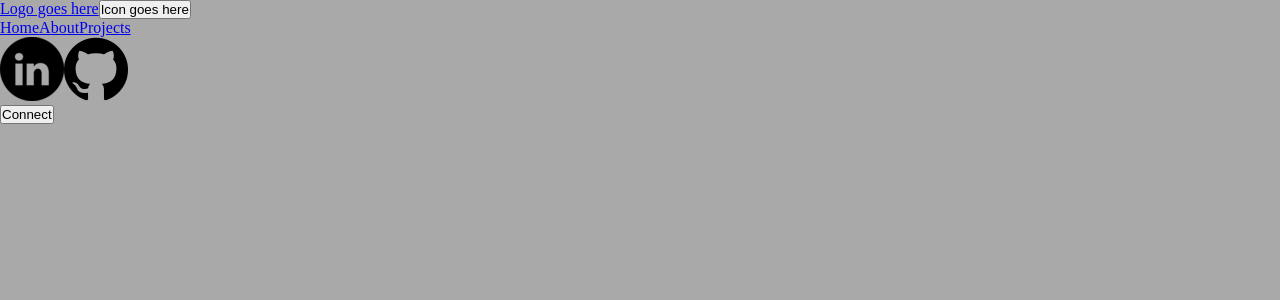
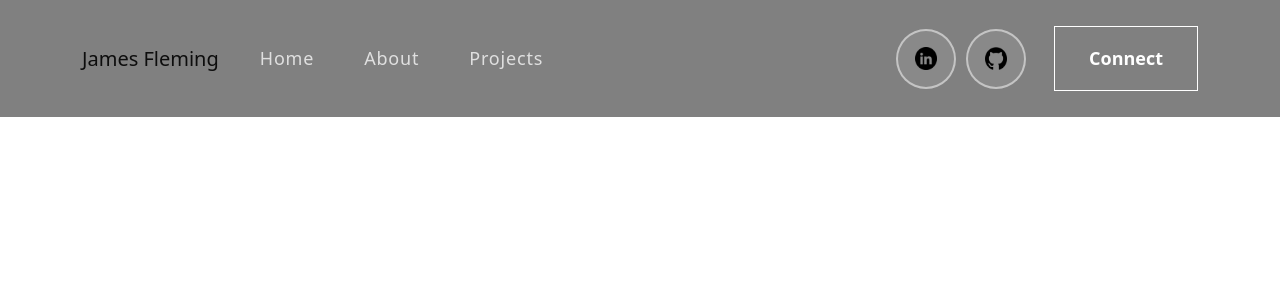
Before and after one commit to James-fleming394/professional-portfolio, a React (Create React App) app in the folder professional-portfolio/: page / in a window 1280 px wide. Shown: the top 300 px of the page. Built offline with nearby package versions, Linux system fonts and the light colour scheme.

Commit message:
Navbar complete

```diff
--- a/professional-portfolio/src/App.css
+++ b/professional-portfolio/src/App.css
@@ -16,3 +16,169 @@ body {
     background-color: darkgray;
     color: white;
 }
+
+/* NavBar CSS */
+
+nav.navbar {
+    background-color: grey;
+    padding: 18px 0;
+    position: fixed;
+    width: 100%;
+    top: 0;
+    z-index: 9999;
+    transition:  0.32s ease-in-out;
+}
+
+nav.navbar.userScroll {
+    padding: 0px 0;
+    background-color: #121212;
+}
+
+
+nav.navbar .navbar-nav .nav-link.navbar-link {
+    font-weight: 400;
+    color: #fff;
+    text-decoration: none;
+    letter-spacing: 0.8px;
+    padding: 0 25px;
+    font-size: 18px;
+    opacity: 0.75;
+}
+
+nav.navbar .navbar-nav a.nav-link.navbar-link:hover,
+nav.navbar .navbar-nav a.nav-link.navbar-link.active {
+    opacity: 1;
+}
+
+span.navbar-text {
+    display: flex;
+    align-items: center;
+}
+
+.social-icons {
+    display: inline-block;
+    margin-left: 14px;
+}
+
+.social-icons a {
+    width: 60px;
+    height: 60px;
+    background: rgba(217, 217, 217, 0.1);
+    display: inline-flex;
+    border-radius: 50%;
+    margin-right: 10px;
+    align-items: center;
+    justify-content: center;
+    line-height: 1;
+    border: 2px solid rgba(255, 255, 255, 0.5);
+}
+
+.social-icons a::before {
+    content: "";
+    width: 60px;
+    height: 60px;
+    position: absolute;
+    background-color: #ffffff;
+    border-radius: 50%;
+    transform: scale(0);
+    transition: 0.3s ease-in-out;
+}
+.social-icons a:hover::before {
+    transform: scale(1);
+}
+
+.social-icons a img {
+    width: 40%;
+    z-index: 1;
+    transition: 0.3s ease-in-out;
+}
+
+.social-icons a:hover img {
+    filter: brightness(0) saturate(100%) invert(0%) sepia(7%) saturate(98%) hue-rotate(346deg) brightness(95%) contrast(86%);
+}
+
+.navbar-text button {
+    font-weight: 700;
+    color: #fff;
+    border: 1px solid #fff;
+    padding: 18px 34px;
+    font-size: 18px;
+    margin-left: 18px;
+    position: relative;
+    background-color: transparent;
+    transition: 0.3s ease-in-out;
+}
+
+.navbar-text button span {
+    z-index: 1;
+}
+.navbar-text button::before {
+    content: "";
+    width: 0%;
+    height: 100%;
+    position: absolute;
+    background-color: #fff;
+    left: 0;
+    top: 0;
+    z-index: -1;
+    transition: 0.3s ease-in-out;
+}
+.navbar-text button:hover {
+    color: #121212;
+}
+
+.navbar-text button:hover::before {
+    content: "";
+    width: 100%;
+    height: 100%;
+    position: absolute;
+}
+
+nav.navbar .navbar-toggler:active,
+nav.navbar .navbar-toggler:focus {
+    outline: none;
+    box-shadow: none;
+}
+
+nav.navbar .navbar-toggler-icon {
+    width: 24px;
+    height: 17px;
+    background-image: none;
+    position: relative;
+    border-bottom: 2px solid #fff;
+    transition: all 300ms linear;
+    top: -2px;
+}
+
+nav.navbar .navbar-toggler-icon:focus {
+    border-bottom: 2px solid #fff;
+}
+
+nav.navbar .navbar-toggler-icon:after,
+nav.navbar .navbar-toggler-icon:before {
+    width: 24px;
+    position: absolute;
+    height: 2px;
+    background-color: #fff;
+    top: 0;
+    left: 0;
+    content: '';
+    z-index: 2;
+    transition: all 300ms linear;
+}
+nav.navbar .navbar-toggler-icon:after {
+    top: 8px;
+}
+nav.navbar .navbar-toggler[aria-expanded="true"] .navbar-toggler-icon:after {
+    transform: rotate(45deg);
+    background-color: #fff;
+    height: 2px;
+}
+nav.navbar .navbar-toggler[aria-expanded="true"] .navbar-toggler-icon:before {
+    transform: translateY(8px) rotate(-45deg);
+    background-color: #fff;
+    height: 2px;
+}
+nav.navbar .navbar-toggler[aria-expanded="true"] .navbar-toggler-icon {
+    border-color: transparent;
+}
--- a/professional-portfolio/src/App.js
+++ b/professional-portfolio/src/App.js
@@ -1,5 +1,6 @@
 import './App.css';
 import NavBar from './components/NavBar';
+import 'bootstrap/dist/css/bootstrap.min.css';
 
 
 function App() {
--- a/professional-portfolio/src/components/NavBar.jsx
+++ b/professional-portfolio/src/components/NavBar.jsx
@@ -5,6 +5,7 @@ import Navbar from 'react-bootstrap/Navbar';
 import { useState, useEffect } from "react";
 import icon from '../assets//img/github-logo-icon.png'
 import icon1 from '../assets/img/linkedin-logo-icon.png'
+// import logo from '../assets/img/JF-logo.png'
 
 const NavBar = () => {
     const [activeUser, setActiveUser] = useState('/');
@@ -31,13 +32,13 @@ const NavBar = () => {
     return (
     <Navbar expand="lg" className={userScroll ? "userScroll": ""}>
         <Container>
-        <Navbar.Brand href="/">Logo goes here</Navbar.Brand>
+        <Navbar.Brand href="/home" className="Logo">James Fleming</Navbar.Brand>
         <Navbar.Toggle aria-controls="basic-navbar-nav">
             <span className="navbar-toggle-icon">Icon goes here</span>
             </Navbar.Toggle>
         <Navbar.Collapse id="basic-navbar-nav">
             <Nav className="me-auto">
-            <Nav.Link href="/" className={activeUser === '/' ? 'active-navbar-link': 'navbar-link'} onClick={() => onUpdateActiveUser('/')}>Home</Nav.Link>
+            <Nav.Link href="/home" className={activeUser === 'home' ? 'active-navbar-link': 'navbar-link'} onClick={() => onUpdateActiveUser('home')}>Home</Nav.Link>
             <Nav.Link href="/about" className={activeUser === 'about' ? 'active-navbar-link': 'navbar-link'} onClick={() => onUpdateActiveUser('about')}>About</Nav.Link>
             <Nav.Link href="/projects" className={activeUser === 'projects' ? 'active-navbar-link': 'navbar-link'} onClick={() => onUpdateActiveUser('projects')}>Projects</Nav.Link>
             </Nav>
```
Also changed, not shown: professional-portfolio/src/assets/img/JF-logo.png (added).
